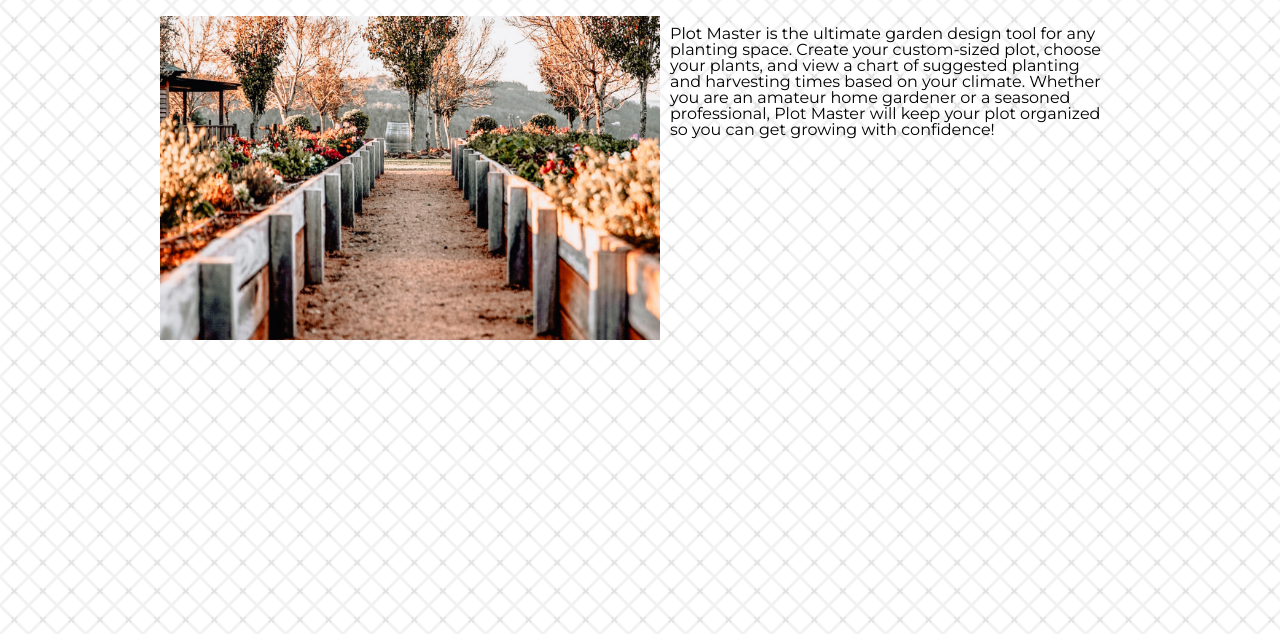
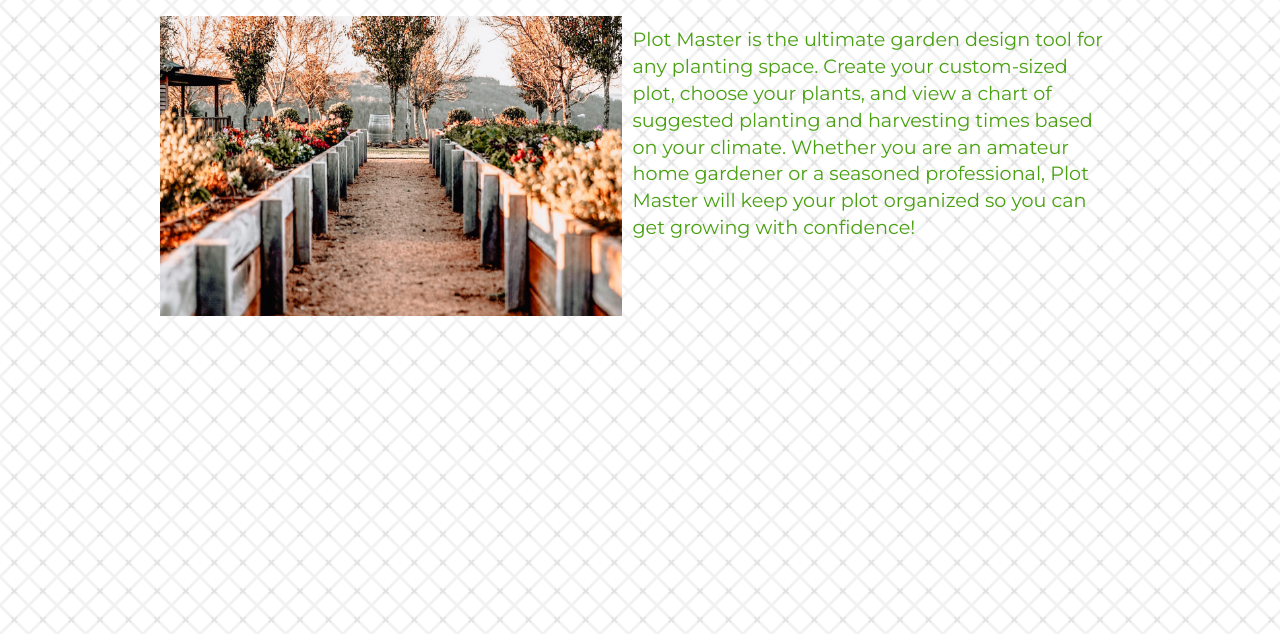
Before and after one commit to mikedichello/plot-master, a React app: page / in a window 1280 px wide. Shown: the part 166-800 px from the top of the page. Built offline with nearby package versions, Linux system fonts and the light colour scheme.

Commit message:
home page ready

```diff
--- a/frontEndSrc/js/components/Home.js
+++ b/frontEndSrc/js/components/Home.js
@@ -6,7 +6,7 @@ export default class Home extends Component {
 			<React.Fragment>
 				<h1 className="page-header">Welcome to Plot Master</h1>
 				<div className="home-container">
-					<img src={'../img/maskGroup.png'} width="500px" alt="garden beds" />
+					<img src={'../img/maskGroup.png'} alt="garden beds" />
 					<p>
 						Plot Master is the ultimate garden design tool for any planting
 						space. Create your custom-sized plot, choose your plants, and view a
--- a/frontEndSrc/js/components/Router.js
+++ b/frontEndSrc/js/components/Router.js
@@ -2,7 +2,6 @@ import React, { Component } from 'react';
 import ReactDOM from 'react-dom';
 import { HashRouter, NavLink, Route } from 'react-router-dom';
 import Home from './Home';
-import ViewAllPlots from './ViewAllPlots';
 import Plot from './Plot';
 import PlantingChart from './PlantChart';
 import PlantReference from './PlantReference';
--- a/frontEndSrc/scss/_home.scss
+++ b/frontEndSrc/scss/_home.scss
@@ -2,7 +2,14 @@
 	display: flex;
 	flex-flow: row nowrap;
 	margin-top: 20px;
+	img {
+		width: auto;
+		height: 300px;
+	}
 	p {
 		margin: 10px;
+		color: #49a010;
+		font-size: 1.2em;
+		line-height: 1.4em;
 	}
 }
```
Also changed, not shown: public/index.html (+1 -1 lines), public/css/styles.css, 2 other files.
